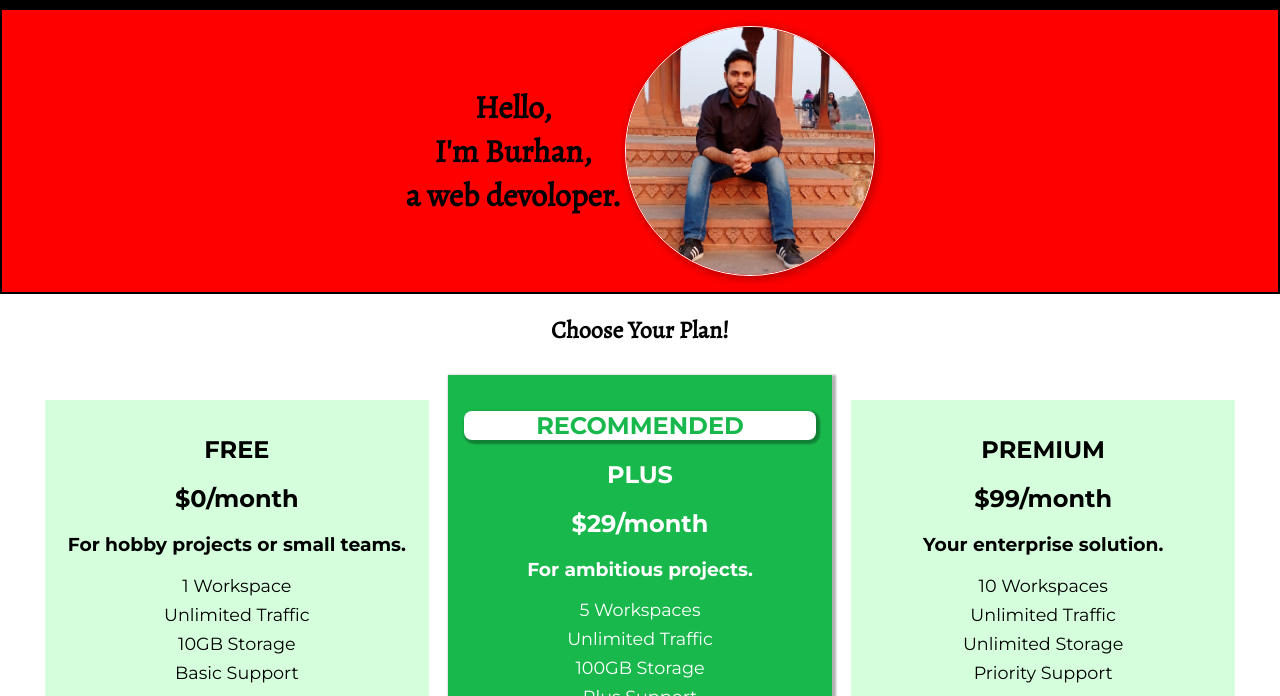
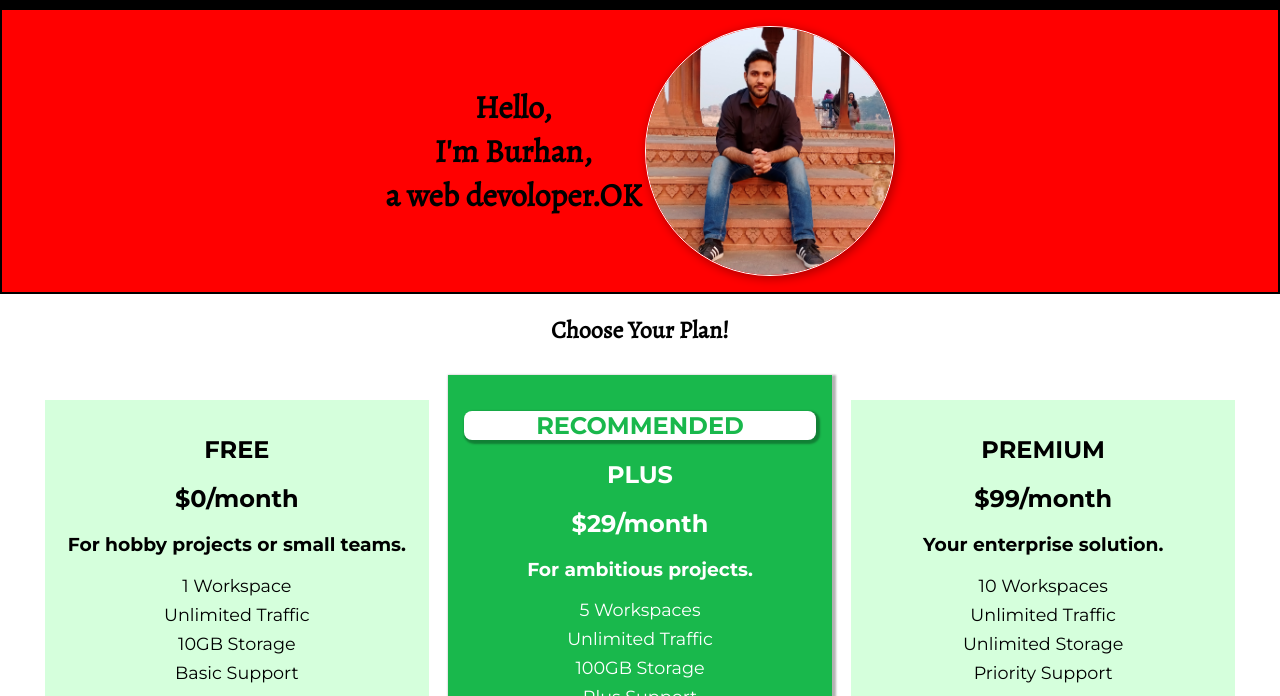
Before and after one commit to htmlearn/burhan, a plain HTML site: page index.html in a window 1280 px wide. Shown: the part 62-758 px from the top of the page. Drawn offline with nearby package versions, Linux system fonts and the light colour scheme.

Commit message:
Update index.html

```diff
--- a/index.html
+++ b/index.html
@@ -69,7 +69,7 @@
     </nav>
 
         <div id="product-overview">
-            <h1>Hello,<br>I'm Burhan,<br>a web devoloper.</h1>
+            <h1>Hello,<br>I'm Burhan,<br>a web devoloper.OK</h1>
             <img src="square.jpg" alt="Burhan Haroon">
         </div>
 
```
